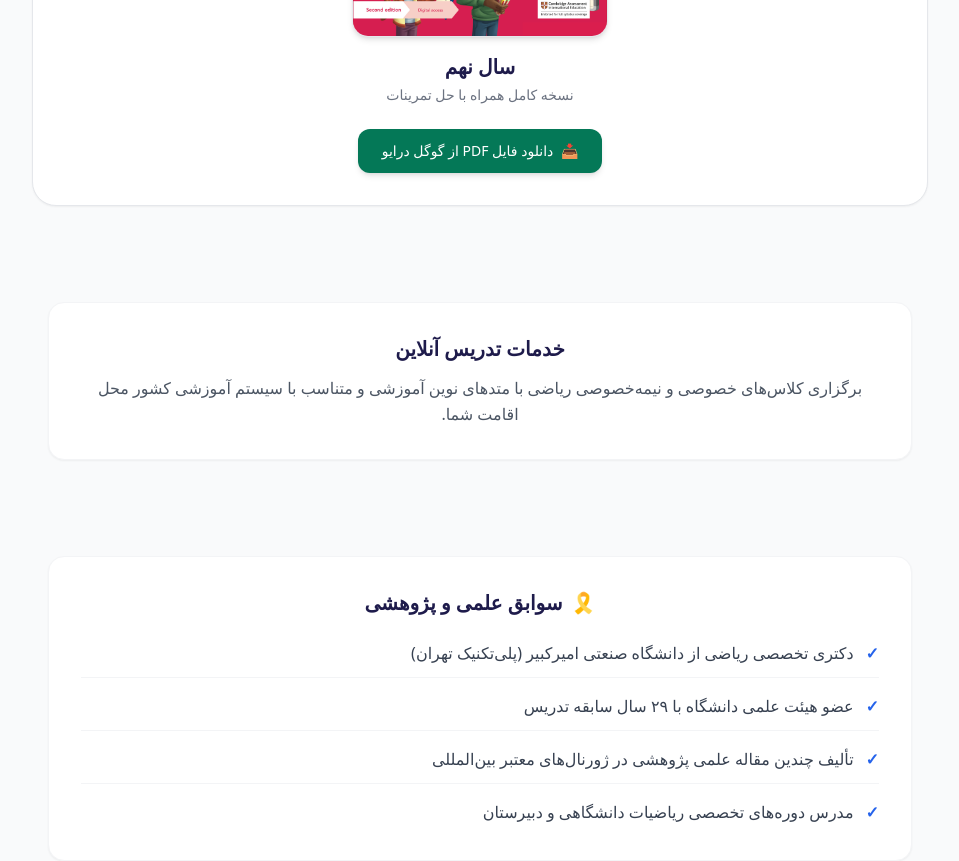
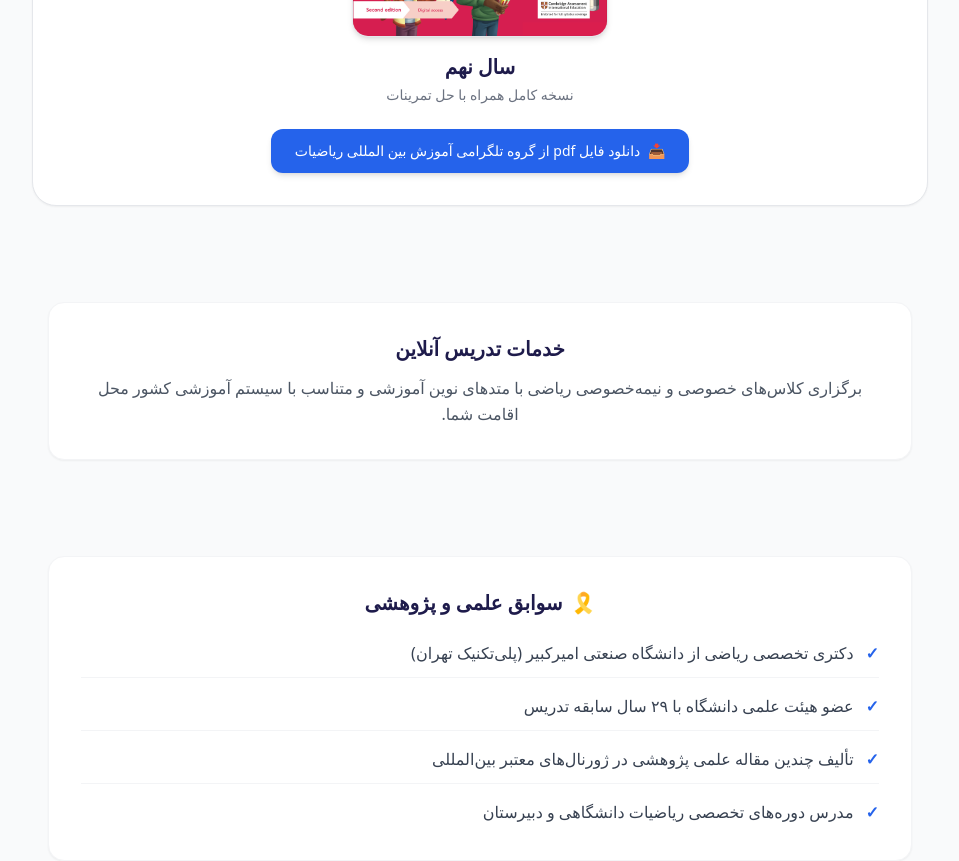
Before and after one commit to Hmohammadiz633/International-Mathematics-Site, a Next.js app: page / in a window 1280 px wide. Shown: the part 1500-2361 px from the top of the page, without its empty margins (160-1119 px from the left). Built offline with nearby package versions, Linux system fonts and the light colour scheme.

Commit message:
Update page.js

```diff
--- a/app/page.js
+++ b/app/page.js
@@ -1,15 +1,8 @@
 'use client';
 import { useState } from 'react';
 
-// لینک‌های مستقیم و اختصاصی گوگل درایو برای هر پایه
-const CAMBRIDGE_DRIVE_URLS = {
-  g7: "https://drive.google.com/file/d/YOUR_GRADE7_DRIVE_ID/view?usp=sharing",
-  g8: "https://drive.google.com/file/d/109Lk_VbvwpVMRcv70qMXKKHfAyuAmNF_/view?usp=drive_sdk",
-  g9: "https://drive.google.com/file/d/1H7pXLr_yeHDPT-9xCPTWCuufu5NU_fWe/view?usp=drive_sdk",
-  g10: "https://drive.google.com/file/d/1L_K_GU80PxUQE2En2degEb6ISBtNWsOZ/view?usp=drive_sdk",
-  g11: "https://drive.google.com/file/d/YOUR_GRADE11_DRIVE_ID/view?usp=sharing",
-  g12: "https://drive.google.com/file/d/YOUR_GRADE12_DRIVE_ID/view?usp=sharing"
-};
+// لینک کانال/گروه تلگرام برای تمامی فایل‌ها
+const TELEGRAM_GROUP_URL = "https://t.me/International_Maths";
 
 // لیست کشورها / سیستم‌ها
 const CATEGORIES = [
@@ -130,10 +123,8 @@ export default function Home() {
               ))}
             </div>
 
-            {/* کارت نمایش تصویر و دکمه دانلود گوگل درایو */}
+            {/* کارت نمایش تصویر و دکمه دانلود تلگرام */}
             {SCHOOL_GRADES.filter(g => g.id === selectedGrade).map((grade) => {
-              const currentDriveUrl = CAMBRIDGE_DRIVE_URLS[grade.id] || "#";
-
               return (
                 <div key={grade.id} className="flex flex-col items-center text-center">
                   <div className="w-64 h-80 bg-gray-100 rounded-2xl overflow-hidden shadow-md border border-gray-200 mb-4 relative">
@@ -142,7 +133,6 @@ export default function Home() {
                       alt={grade.titleFa}
                       className="w-full h-full object-cover"
                       onError={(e) => {
-                        // در صورت عدم لود با پسوند کوچک، پسوند بزرگ را امتحان کن
                         if (e.target.src.endsWith('.jpg')) {
                           e.target.src = `/cambridge-${grade.id}.JPG`;
                         } else {
@@ -155,12 +145,12 @@ export default function Home() {
                   <p className="text-sm text-gray-500 mb-6">نسخه کامل همراه با حل تمرینات</p>
 
                   <a
-                    href={currentDriveUrl}
+                    href={TELEGRAM_GROUP_URL}
                     target="_blank"
                     rel="noopener noreferrer"
-                    className="inline-flex items-center gap-2 px-6 py-3 bg-emerald-700 hover:bg-emerald-800 text-white font-medium rounded-xl transition-colors shadow-md text-sm"
+                    className="inline-flex items-center gap-2 px-6 py-3 bg-blue-600 hover:bg-blue-700 text-white font-medium rounded-xl transition-colors shadow-md text-sm"
                   >
-                    <span>📥</span> دانلود فایل PDF از گوگل درایو
+                    <span>📥</span> دانلود فایل pdf از گروه تلگرامی آموزش بین المللی ریاضیات
                   </a>
                 </div>
               );
```
